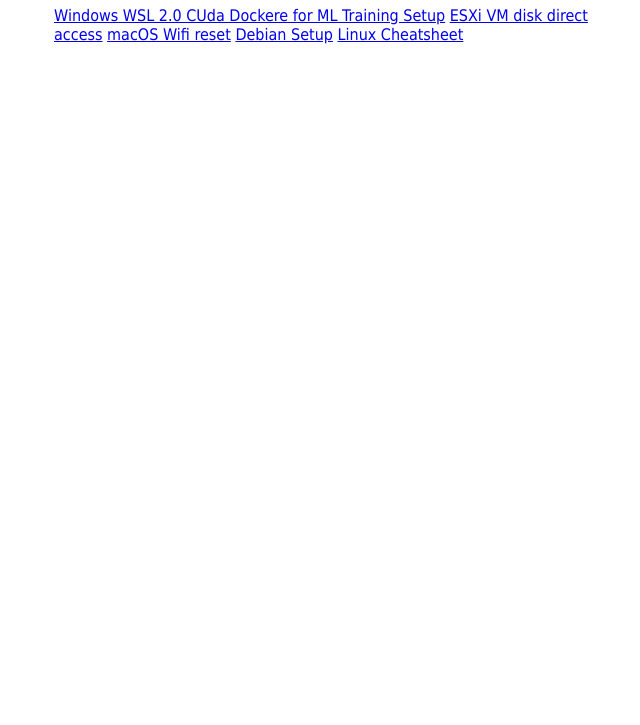
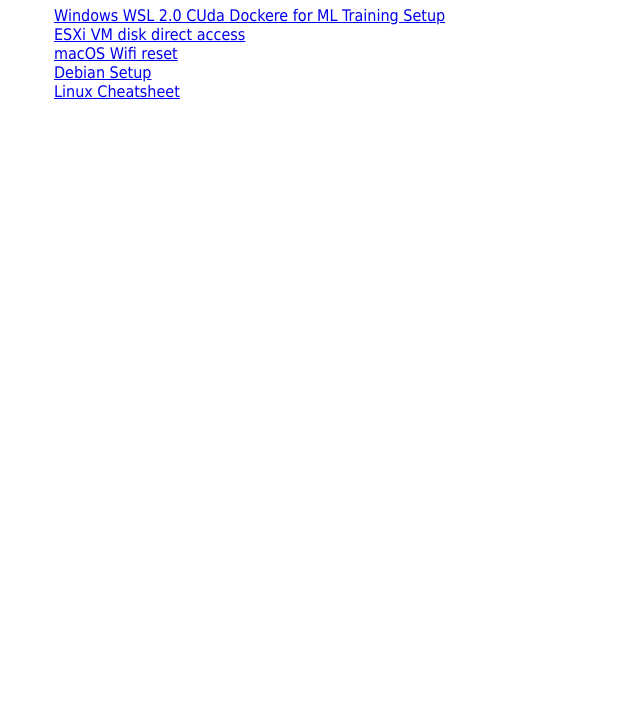
Before and after one commit to haitaomei/haitaomei.github.io, a plain HTML site: page index.html in a window 1280 px wide. Shown: the part 75-800 px from the top of the page, without its empty margins (306-946 px from the left). Drawn offline with Linux system fonts and the light colour scheme.

Commit message:
index page format

```diff
--- a/index.html
+++ b/index.html
@@ -1,19 +1,28 @@
 <!DOCTYPE html>
 <html>
+
 <head>
-<title>Welcome to Haitao's Homepage!</title>
-<style>
-html { color-scheme: light dark; }
-body { width: 35em; margin: 0 auto;
-font-family: Tahoma, Verdana, Arial, sans-serif; }
-</style>
+    <title>Welcome to Haitao's Homepage!</title>
+    <style>
+        html {
+            color-scheme: light dark;
+        }
+
+        body {
+            width: 35em;
+            margin: 0 auto;
+            font-family: Tahoma, Verdana, Arial, sans-serif;
+        }
+    </style>
 </head>
+
 <body>
     <h1>Welcome to Haitao's Homepage!</h1>
-    <a href="WSLCudaDocker.html">Windows WSL 2.0 CUda Dockere for ML Training Setup</a>
-    <a href="esxi.html">ESXi VM disk direct access</a>
-    <a href="macOSWIFI.html">macOS Wifi reset</a>
-    <a href="debian.html">Debian Setup</a>
-    <a href="linux.html">Linux Cheatsheet</a>
+    <a href="WSLCudaDocker.html">Windows WSL 2.0 CUda Dockere for ML Training Setup</a> <br />
+    <a href="esxi.html">ESXi VM disk direct access</a> <br />
+    <a href="macOSWIFI.html">macOS Wifi reset</a> <br />
+    <a href="debian.html">Debian Setup</a> <br />
+    <a href="linux.html">Linux Cheatsheet</a> <br />
 </body>
+
 </html>
```
